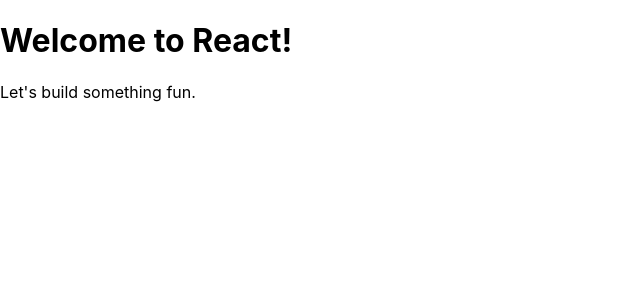
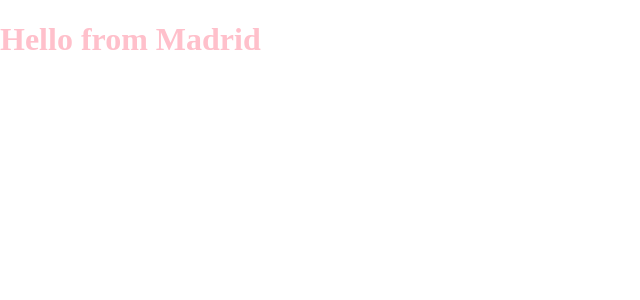
Before and after one commit to jw6/refresh-react, a React (Create React App) app: page / in a window 1280 px wide. Shown: the top 300 px of the page, without its empty margins (0-640 px from the left). Built offline with nearby package versions, Linux system fonts and the light colour scheme.

Commit message:
function and component

```diff
--- a/src/index.js
+++ b/src/index.js
@@ -7,16 +7,14 @@
 function Hello(){
   return (
     <div>
-      <h1>Welcome to React!</h1>
-      <p>Let's build something fun.</p>
+      <h1 id="heading" className="cool-text">
+        Hello from {city}
+      </h1>
     </div>
   )
 }
 
 ReactDOM.render(
-  // <h1 id="heading" className="cool-text">
-  //   Hello from {city}
-  // </h1>,
   <Hello />,
   document.getElementById('root')
 );
```
